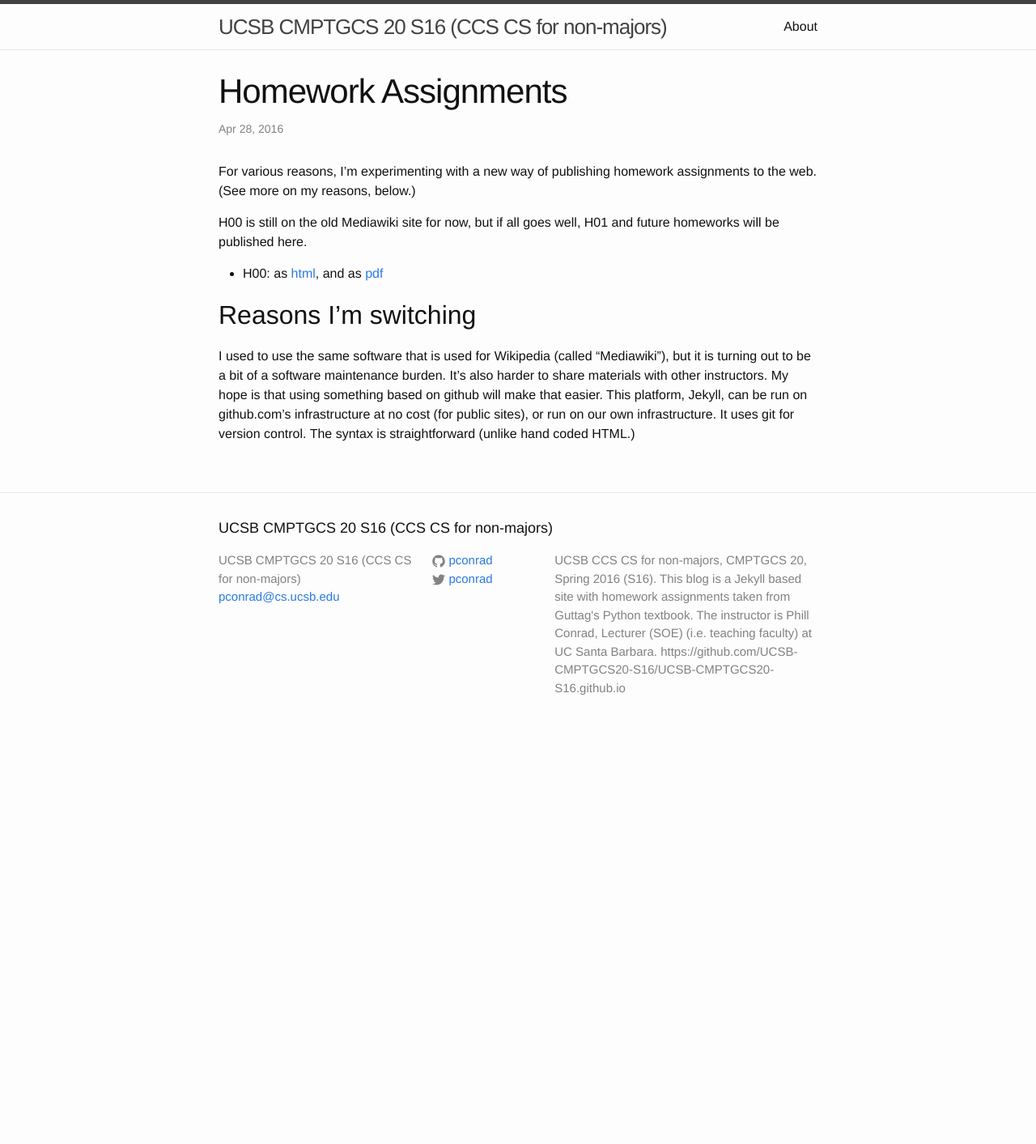
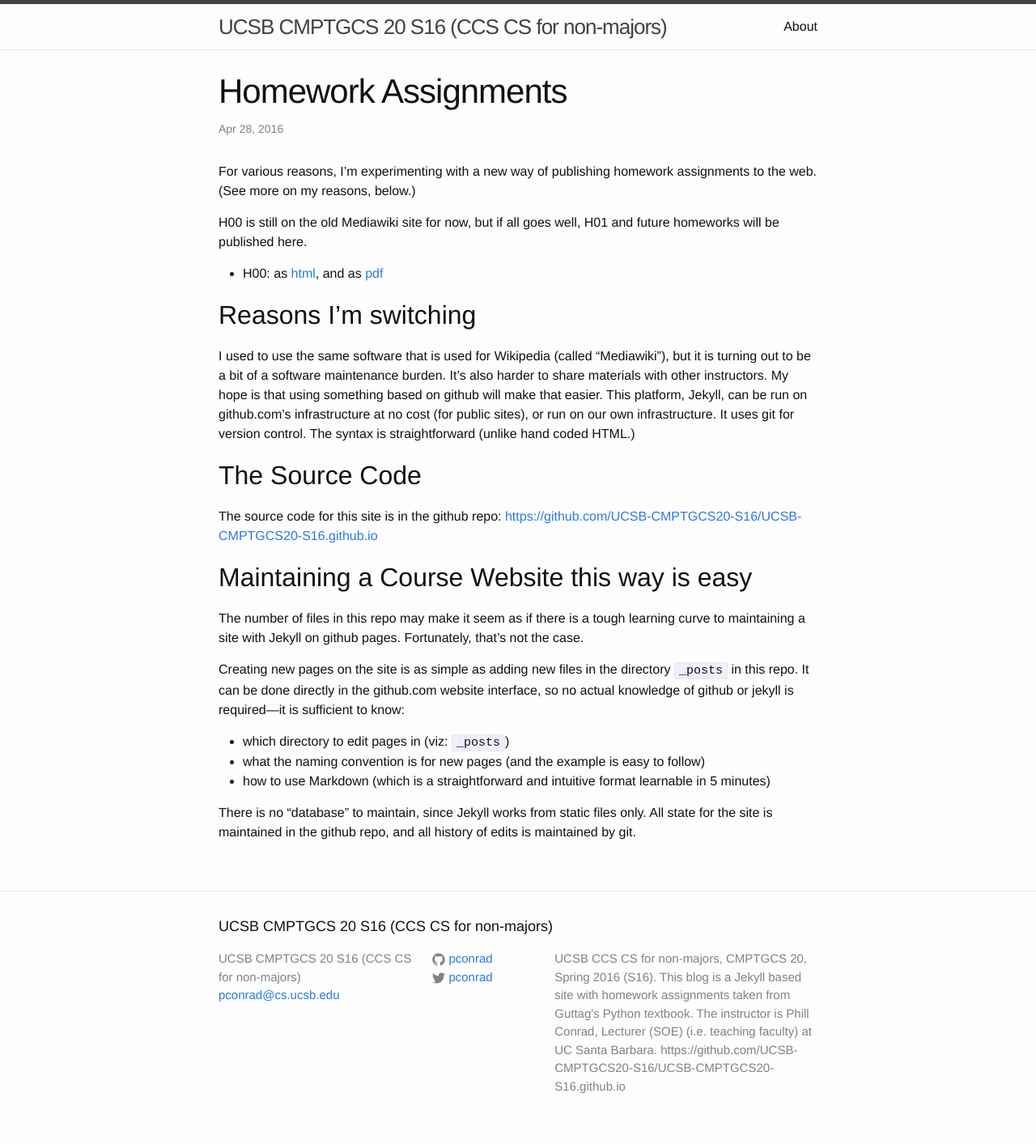
Before and after one commit to UCSB-CMPTGCS20-S16/UCSB-CMPTGCS20-S16.github.io, a Jekyll site: the page built from _posts/2016-04-28-Homework-S16-Intro.markdown, in a window 1280 px wide. Shown: the whole page at 81% size. Built offline with Jekyll 4.4.1, drawn with Linux system fonts in a browser that asks for light colours; before the commit the page ends 921 px from its top, so only the background shows below that.

Commit message:
Update 2016-04-28-Homework-S16-Intro.markdown

```diff
--- a/_posts/2016-04-28-Homework-S16-Intro.markdown
+++ b/_posts/2016-04-28-Homework-S16-Intro.markdown
@@ -17,3 +17,21 @@ Reasons I'm switching
 ---------------------
 
 I used to use the same software that is used for Wikipedia (called "Mediawiki"), but it is turning out to be a bit of a software maintenance burden.   It's also harder to share materials with other instructors.  My hope is that using something based on github will make that easier.   This platform, Jekyll, can be run on github.com's infrastructure at no cost (for public sites), or run on our own infrastructure.    It uses git for version control.   The syntax is straightforward (unlike hand coded HTML.)
+
+The Source Code
+---------------
+
+The source code for this site is in the github repo: [https://github.com/UCSB-CMPTGCS20-S16/UCSB-CMPTGCS20-S16.github.io](https://github.com/UCSB-CMPTGCS20-S16/UCSB-CMPTGCS20-S16.github.io)
+
+Maintaining a Course Website this way is easy
+---------------------------------------------
+
+The number of files in this repo may make it seem as if there is a tough learning curve to maintaining a site with Jekyll on github pages.  Fortunately, that's not the case.
+
+Creating new pages on the site is as simple as adding new files in the directory `_posts` in this repo.   It can be done directly in the github.com website interface, so no actual knowledge of github or jekyll is required&mdash;it is sufficient to know:
+
+* which directory to edit pages in (viz: `_posts`)
+* what the naming convention is for new pages (and the example is easy to follow)
+* how to use Markdown (which is a straightforward and intuitive format learnable in 5 minutes)
+
+There is no "database" to maintain, since Jekyll works from static files only.      All state for the site is maintained in the github repo, and all history of edits is maintained by git.
```
